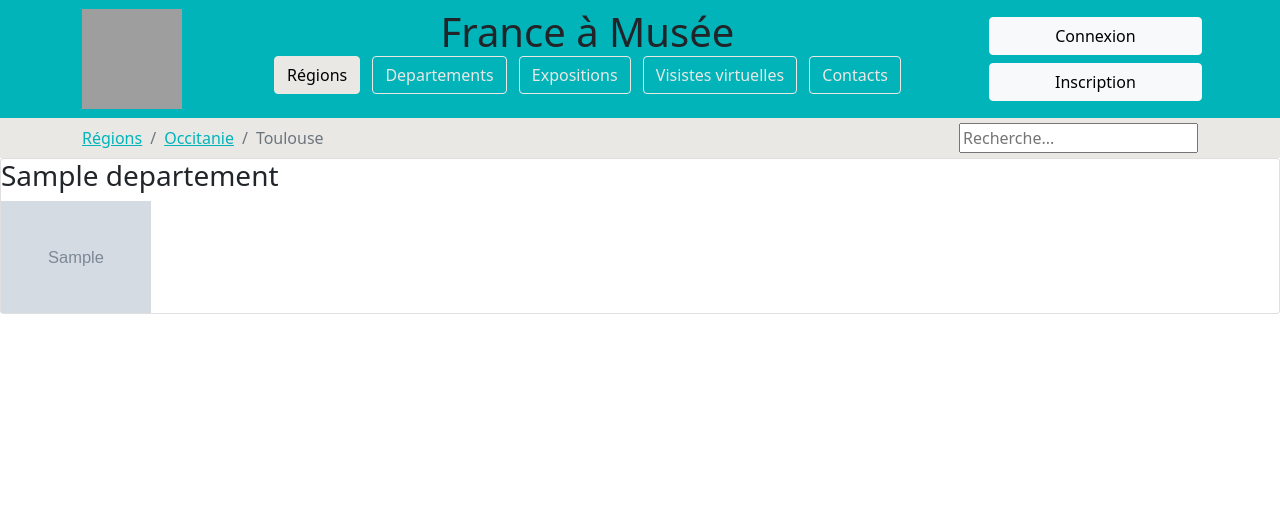
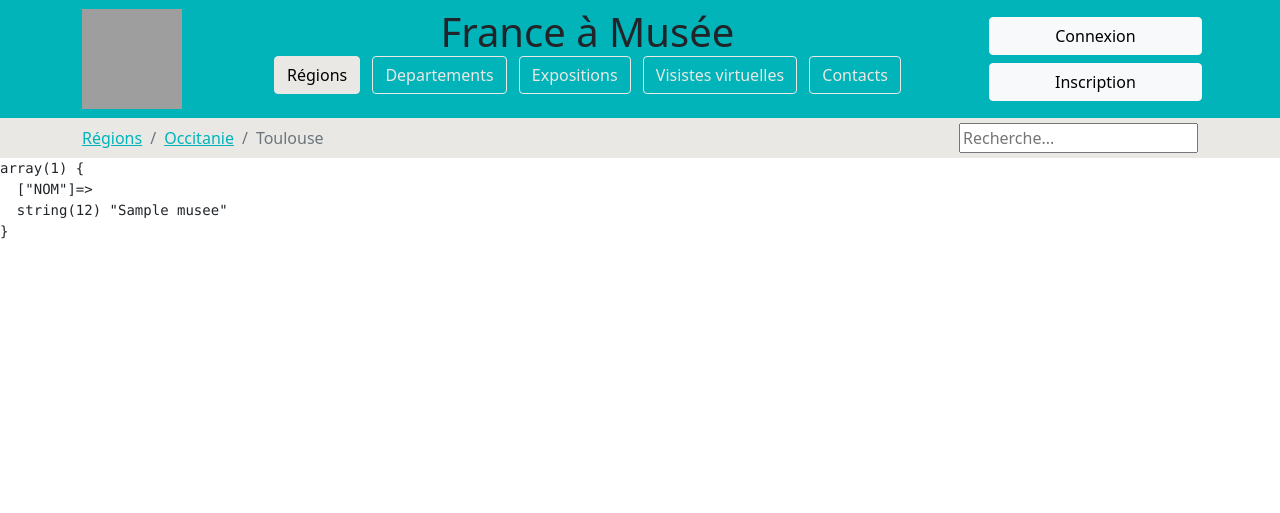
Before and after one commit to Chrissdroid/studious-fiesta, a PHP site: page /departement.php?departement=1 in a window 1280 px wide. Shown: the top 513 px of the page. Run offline with PHP 8.4, Linux system fonts and the light colour scheme; tables that the repository leaves empty hold one stand-in row (values such as "Sample post"); grey boxes marked "Sample" are stand-in pictures; grey boxes are pictures that could not be loaded.

Commit message:
feat : ajout musee par departement

```diff
--- a/public/departement.php
+++ b/public/departement.php
@@ -19,17 +19,21 @@
 $DepartementRepository = new DepartementRepository($bdd);
 $departements = $DepartementRepository->selectAll();
 
-            foreach($departements as $departement ) {
-                $Departement = new Departement($departement);
+if (isset($_GET) && !empty($_GET['departement'])): ?>
+
+<?php
+    $musees = $DepartementRepository->getMusee($_GET['departement']);
+    foreach ($musees as $musee) :
 ?>
-                    <div class="card">
+<pre><?= var_dump($musee) ?></pre>
+<?php endforeach; ?>
+<?php else:
+foreach ($departements as $departement) : $Departement = new Departement($departement); ?>
+    <a href="http://localhost:8000/departement.php?departement=<?= $Departement->get_id() ?>" class="card">
         <h3> <?= $Departement->get_nom() ?></h3>
         <img style="width:150px" src="<?= $Departement->get_photo() ?>"/>
-                    </div>
-                <?php
-                    };
-        ?>
-
+    </a>
+<?php endforeach; endif; ?>
 <?php require '../src/includes/footer.php'; ?>
 </body>
 
--- a/public/regions.php
+++ b/public/regions.php
@@ -20,10 +20,10 @@
             foreach($regions as $region ) {
                 $Region = new Region($region);
                 ?>
-                    <div class="card" >
+                    <a href="<?= $Region->get_nom() ?>" class="card" >
                         <h3> <?= $Region->get_nom() ?></h3>
                         <img style="width:150px" src="<?= $Region->get_photo() ?>"/>
-                    </div>
+                    </a>
                 <?php
                     };
         ?>
--- a/src/includes/departement/DepartementEntity.php
+++ b/src/includes/departement/DepartementEntity.php
@@ -23,7 +23,7 @@ class Departement
         $this->_id = $id;
     }
 
-    public function get_id(int $id)
+    public function get_id()
     {
         return $this->_id;
     }
--- a/src/includes/departement/DepartementRepository.php
+++ b/src/includes/departement/DepartementRepository.php
@@ -20,4 +20,12 @@ class DepartementRepository
         $req->execute();
         return $req->fetchAll(PDO::FETCH_ASSOC);
     }
+
+    public function getMusee(int $id)
+    {
+        $req = $this->get_db()->prepare("SELECT musee.NOM FROM musee inner join departement d on musee.ID_departement = d.ID where ID_departement = :id");
+        $req->bindParam(':id', $id, PDO::PARAM_INT);
+        $req->execute();
+        return $req->fetchAll(PDO::FETCH_ASSOC);
+    }
 }
```
Lines whose indentation alone changed are shown as unchanged.
